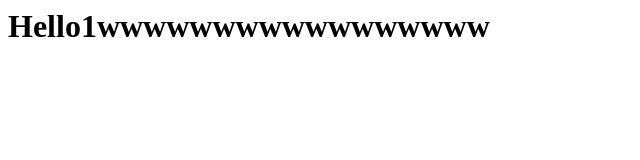
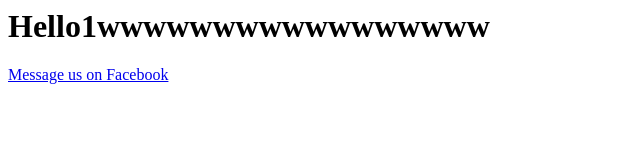
Before and after one commit to AbhishekGakhar/AbhishekGakhar.github.io, a plain HTML site: page index.html in a window 1280 px wide. Shown: the whole page, without its empty margins (0-640 px from the left). Drawn offline with Linux system fonts and the light colour scheme.

Commit message:
Update index.html

```diff
--- a/index.html
+++ b/index.html
@@ -16,6 +16,9 @@
   page_id="951434925014677"
   color="<blue | white>"
   size="<standard | large | xlarge>">
+    <a href="https://m.me/alankaar.india">
+    Message us on Facebook
+ </a>
 </div>
 </body>
 </html>
```
